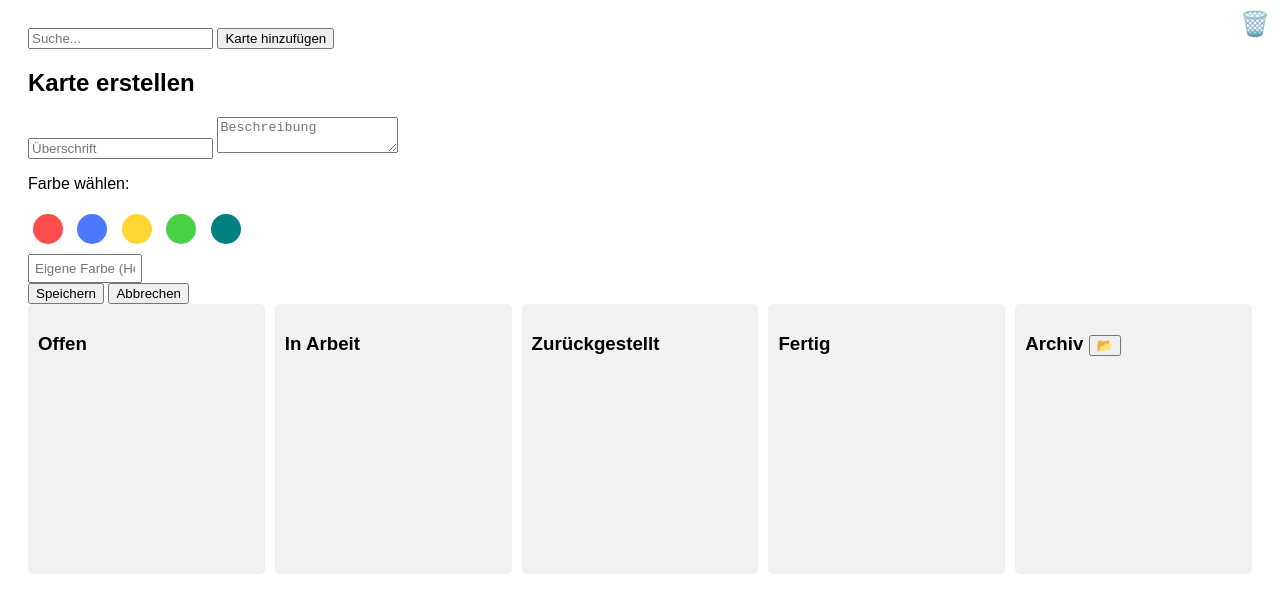
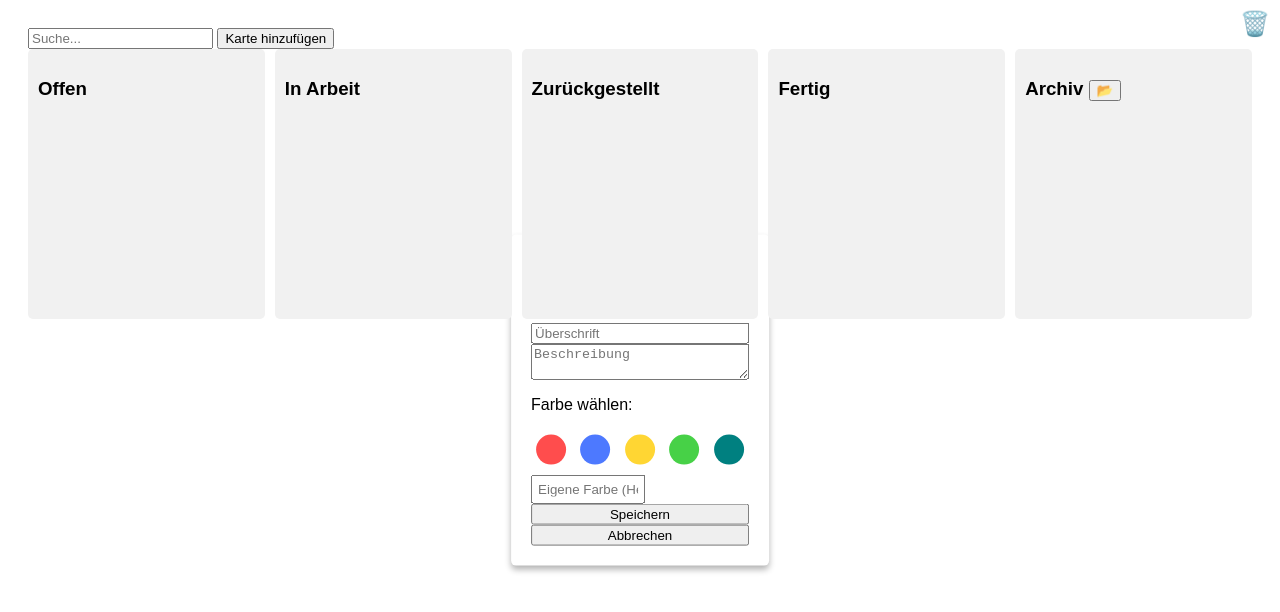
Before and after one commit to DomDomi/ToDoCards, a plain HTML site: page index.html in a window 1280 px wide. Both pictures are taken after a click on the button "Karte hinzufügen". Drawn offline with Linux system fonts and the light colour scheme; no server answers.

Commit message:
Update styles.css
add New card css code

```diff
--- a/styles.css
+++ b/styles.css
@@ -53,6 +53,24 @@ body {
     overflow: hidden;
 }
 
+/* Modal Fenster */
+.modal {
+    display: none;
+    position: fixed;
+    top: 50%;
+    left: 50%;
+    transform: translate(-50%, -50%);
+    background: white;
+    padding: 20px;
+    border-radius: 5px;
+    box-shadow: 0 4px 6px rgba(0, 0, 0, 0.3);
+}
+
+.modal-content {
+    display: flex;
+    flex-direction: column;
+}
+
 /* Farbauswahl-Buttons */
 .color-picker button {
     width: 30px;
```
